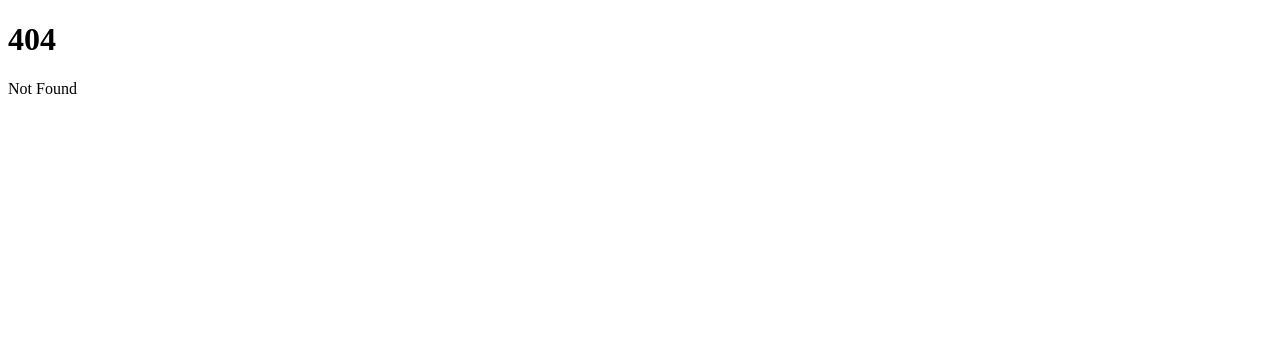
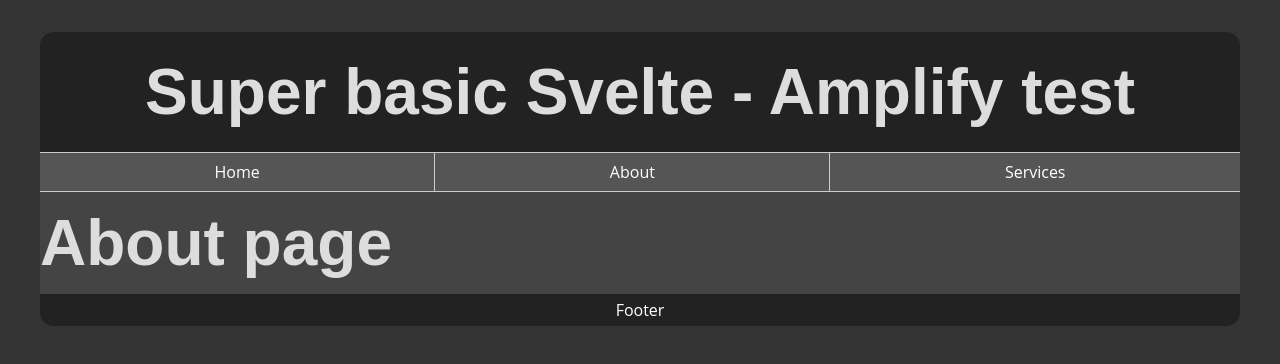
Before and after one commit to krakenxiv/svelte-amplify-test-1, a SvelteKit app: page /about in a window 1280 px wide. Before the commit this address had no page. Shown: the top 364 px of the page. Built offline with nearby package versions, Linux system fonts and the light colour scheme.

Commit message:
trying to get all files to build

```diff
--- /dev/null
+++ b/src/routes/+layout.svelte
@@ -0,0 +1,27 @@
+<script lang="ts">
+	import '../app.css';
+	let { children } = $props();
+</script>
+
+<div class="layout">
+	<header>
+		<h1>Super basic Svelte - Amplify test</h1>
+	</header>
+	<nav class="menu">
+		<ul>
+			<li>
+				<a href="/">Home</a>
+			</li>
+			<li>
+				<a href="/about">About</a>
+			</li>
+			<li>
+				<a href="/services">Services</a>
+			</li>
+		</ul>
+	</nav>
+	<section>
+		{@render children()}
+	</section>
+	<footer>Footer</footer>
+</div>
--- /dev/null
+++ b/src/routes/about/+page.svelte
@@ -0,0 +1 @@
+<h1>About page</h1>
--- /dev/null
+++ b/src/routes/services/+page.svelte
@@ -0,0 +1 @@
+<h1>Services</h1>
```
